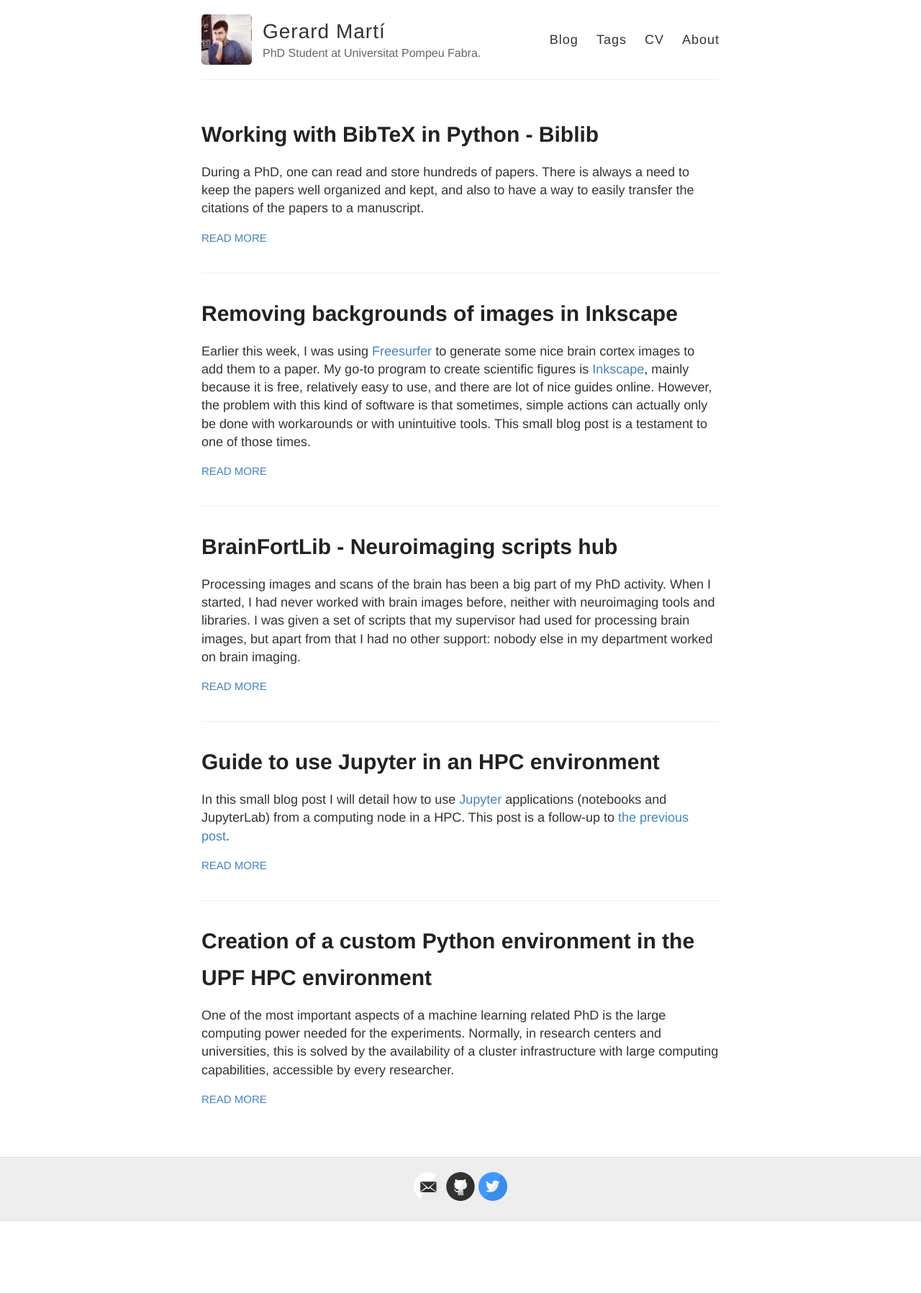
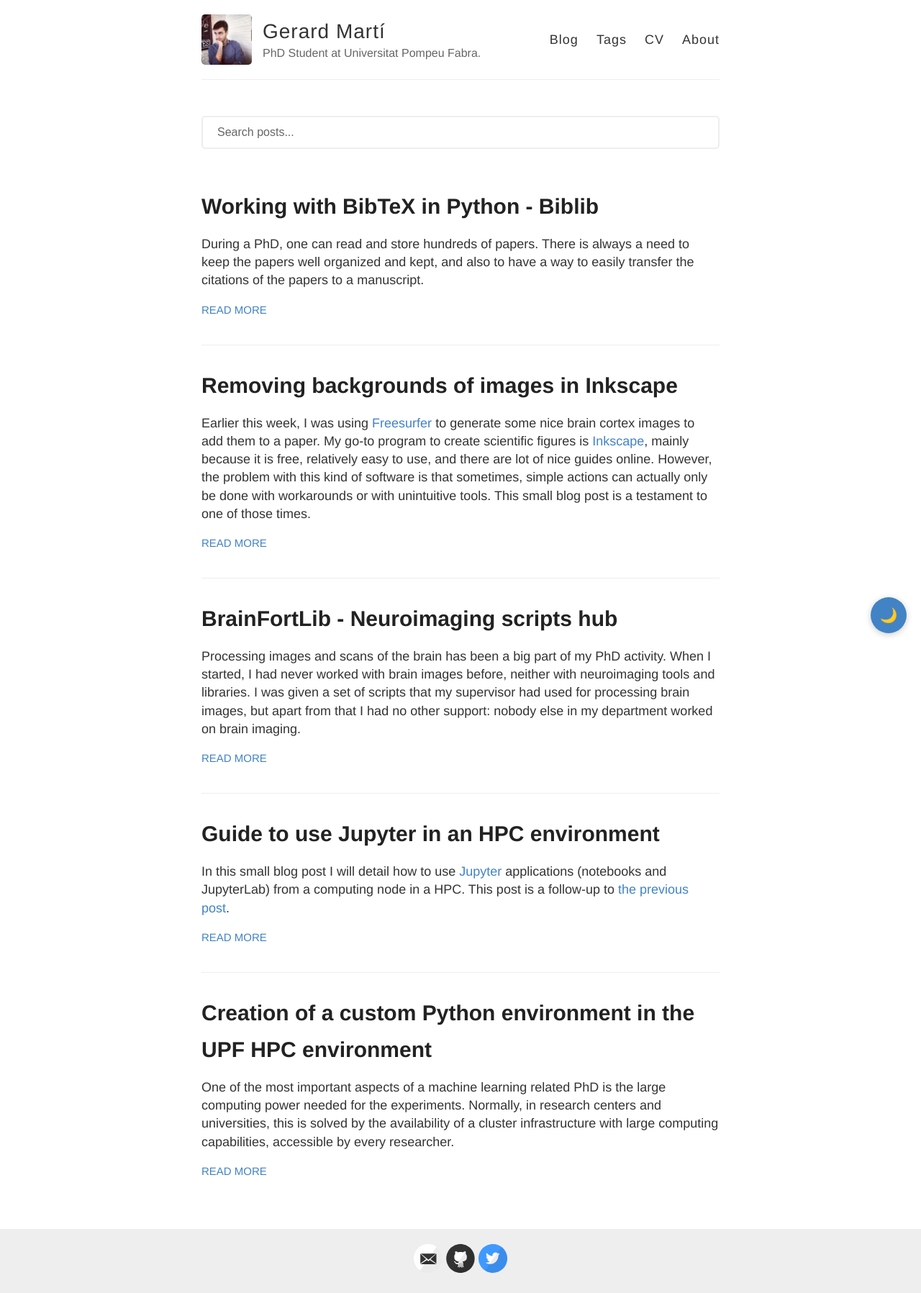
Before and after one commit to GerardMJuan/GerardMJuan.github.io, a Jekyll site: the page built from index.html, in a window 1280 px wide. Shown: the whole page at 72% size. Built offline with Jekyll 4.4.1, drawn with Linux system fonts in a browser that asks for light colours; the list of posts is cut into pages by our own code; comment, search, counter and statistics services are not loaded; before the commit the page ends 1697 px from its top, so only the background shows below that.

Commit message:
Add dark mode, search functionality, and lazy loading
Phase 3 & 4 improvements:

Dark Mode Features:
- Add CSS custom properties for light/dark themes
- Create comprehensive dark mode styles with smooth transitions
- Add floating toggle button with sun/moon icons
- Persist theme preference in localStorage
- Support for all site elements (nav, footer, code blocks, etc.)

Search Functionality:
- Integrate Simple-Jekyll-Search library
- Create search.json index for all blog posts
- Add search box with live results on homepage
- Style search results with hover effects and animations
- Show post title, date, and excerpt in results

Performance Improvements:
- Add native lazy loading to all images
- Implement smooth opacity fade-in for lazy-loaded images
- Exclude avatar from lazy loading for immediate display
- Add automatic loading attribute injection via JavaScript

All new features are responsive and work seamlessly with mobile devices.

```diff
--- /dev/null
+++ b/_includes/dark-mode-toggle.html
@@ -0,0 +1,37 @@
+<!-- Dark Mode Toggle Button -->
+<button class="theme-toggle" id="theme-toggle" aria-label="Toggle dark mode">
+  <span id="theme-icon">🌙</span>
+</button>
+
+<script>
+  // Dark mode toggle functionality
+  (function() {
+    const themeToggle = document.getElementById('theme-toggle');
+    const themeIcon = document.getElementById('theme-icon');
+    const htmlElement = document.documentElement;
+
+    // Check for saved theme preference or default to light mode
+    const currentTheme = localStorage.getItem('theme') || 'light';
+
+    // Apply the theme immediately to prevent flash
+    if (currentTheme === 'dark') {
+      htmlElement.setAttribute('data-theme', 'dark');
+      themeIcon.textContent = '☀️';
+    }
+
+    // Toggle theme function
+    function toggleTheme() {
+      const currentTheme = htmlElement.getAttribute('data-theme');
+      const newTheme = currentTheme === 'dark' ? 'light' : 'dark';
+
+      htmlElement.setAttribute('data-theme', newTheme);
+      localStorage.setItem('theme', newTheme);
+
+      // Update icon
+      themeIcon.textContent = newTheme === 'dark' ? '☀️' : '🌙';
+    }
+
+    // Add event listener
+    themeToggle.addEventListener('click', toggleTheme);
+  })();
+</script>
--- /dev/null
+++ b/_includes/search.html
@@ -0,0 +1,19 @@
+<!-- Search Box -->
+<div class="search-container">
+  <input type="text" id="search-input" placeholder="Search posts..." />
+  <ul id="results-container"></ul>
+</div>
+
+<!-- Simple-Jekyll-Search -->
+<script src="https://unpkg.com/simple-jekyll-search@latest/dest/simple-jekyll-search.min.js"></script>
+<script>
+  SimpleJekyllSearch({
+    searchInput: document.getElementById('search-input'),
+    resultsContainer: document.getElementById('results-container'),
+    json: '{{ site.baseurl }}/search.json',
+    searchResultTemplate: '<li><a href="{url}">{title}</a><br><small>{date} - {excerpt}</small></li>',
+    noResultsText: 'No results found',
+    limit: 10,
+    fuzzy: false
+  });
+</script>
--- a/_layouts/default.html
+++ b/_layouts/default.html
@@ -47,6 +47,8 @@
       </div>
     </div>
 
+    {% include lazy-loading.html %}
+    {% include dark-mode-toggle.html %}
     {% include analytics.html %}
   </body>
 </html>
--- /dev/null
+++ b/_sass/_darkmode.scss
@@ -0,0 +1,137 @@
+//
+// DARK MODE
+//
+
+// CSS Custom Properties for theming
+:root {
+  --bg-color: #fff;
+  --text-color: #333;
+  --text-color-light: #666;
+  --text-color-lighter: #222;
+  --link-color: #4183C4;
+  --border-color: #eee;
+  --footer-bg: #eee;
+  --code-color: #aaa;
+  --selection-bg: #eee;
+  --selection-text: #000;
+}
+
+[data-theme="dark"] {
+  --bg-color: #1a1a1a;
+  --text-color: #e0e0e0;
+  --text-color-light: #b0b0b0;
+  --text-color-lighter: #f0f0f0;
+  --link-color: #64b5f6;
+  --border-color: #333;
+  --footer-bg: #0d0d0d;
+  --code-color: #888;
+  --selection-bg: #333;
+  --selection-text: #fff;
+}
+
+// Apply theme variables
+body {
+  background: var(--bg-color);
+  color: var(--text-color);
+}
+
+h1, h2, h3, h4, h5, h6 {
+  color: var(--text-color-lighter);
+}
+
+h4 {
+  color: var(--text-color-light);
+}
+
+a {
+  color: var(--link-color);
+
+  &:hover, &:active {
+    color: var(--link-color);
+  }
+}
+
+.date,
+.site-description {
+  color: var(--text-color-light);
+}
+
+.site-name {
+  color: var(--text-color);
+}
+
+nav a {
+  color: var(--text-color);
+
+  @include mobile {
+    color: var(--link-color);
+  }
+}
+
+.masthead {
+  border-bottom: 1px solid var(--border-color);
+}
+
+.posts > .post {
+  border-bottom: 1px solid var(--border-color);
+}
+
+.post blockquote {
+  border-left: 2px solid var(--text-color-light);
+  color: var(--text-color-light);
+}
+
+.wrapper-footer {
+  border-top: 1px solid var(--border-color);
+  border-bottom: 1px solid var(--border-color);
+  background-color: var(--footer-bg);
+}
+
+code {
+  color: var(--code-color);
+}
+
+::-moz-selection {
+  color: var(--selection-text);
+  background: var(--selection-bg);
+}
+
+::selection {
+  color: var(--selection-text);
+  background: var(--selection-bg);
+}
+
+// Dark mode toggle button
+.theme-toggle {
+  position: fixed;
+  bottom: 20px;
+  right: 20px;
+  background: var(--link-color);
+  color: var(--bg-color);
+  border: none;
+  border-radius: 50%;
+  width: 50px;
+  height: 50px;
+  font-size: 20px;
+  cursor: pointer;
+  box-shadow: 0 2px 10px rgba(0, 0, 0, 0.2);
+  transition: transform 0.2s, box-shadow 0.2s;
+  z-index: 1000;
+
+  &:hover {
+    transform: scale(1.1);
+    box-shadow: 0 4px 15px rgba(0, 0, 0, 0.3);
+  }
+
+  &:active {
+    transform: scale(0.95);
+  }
+
+  @include mobile {
+    width: 45px;
+    height: 45px;
+    font-size: 18px;
+    bottom: 15px;
+    right: 15px;
+  }
+}
--- /dev/null
+++ b/_sass/_search.scss
@@ -0,0 +1,58 @@
+//
+// SEARCH
+//
+
+.search-container {
+  margin: 2em 0;
+  max-width: 740px;
+
+  #search-input {
+    width: 100%;
+    padding: 12px 20px;
+    font-size: 16px;
+    border: 2px solid var(--border-color);
+    border-radius: 5px;
+    background: var(--bg-color);
+    color: var(--text-color);
+    transition: border-color 0.3s;
+
+    &:focus {
+      outline: none;
+      border-color: var(--link-color);
+    }
+
+    &::placeholder {
+      color: var(--text-color-light);
+    }
+  }
+
+  #results-container {
+    list-style: none;
+    padding: 0;
+    margin: 1em 0;
+
+    li {
+      padding: 1em;
+      margin: 0.5em 0;
+      border-radius: 5px;
+      background: var(--footer-bg);
+      transition: transform 0.2s, box-shadow 0.2s;
+
+      &:hover {
+        transform: translateY(-2px);
+        box-shadow: 0 2px 8px rgba(0, 0, 0, 0.1);
+      }
+
+      a {
+        font-size: 1.2em;
+        font-weight: bold;
+      }
+
+      small {
+        color: var(--text-color-light);
+        display: block;
+        margin-top: 0.5em;
+      }
+    }
+  }
+}
--- a/assets/style.scss
+++ b/assets/style.scss
@@ -125,6 +125,16 @@ strong, b {
 
 img {
   max-width: 100%;
+}
+
+// Lazy loading images
+img[loading="lazy"] {
+  opacity: 0;
+  transition: opacity 0.3s;
+}
+
+img[loading="lazy"].loaded {
+  opacity: 1;
 }
 
 code {
@@ -311,3 +321,5 @@ footer {
 // ... Otherwise it really bloats up the top of the CSS file and makes it difficult to find the start
 @import "highlights";
 @import "svg-icons";
+@import "darkmode";
+@import "search";
--- a/index.html
+++ b/index.html
@@ -2,6 +2,8 @@
 layout: default
 permalink:
 ---
+
+{% include search.html %}
 
 <div class="posts">
   {% for post in site.posts %}
```
Also changed, not shown: _includes/lazy-loading.html (added, +28 -0 lines), search.json (added, +15 -0 lines).
